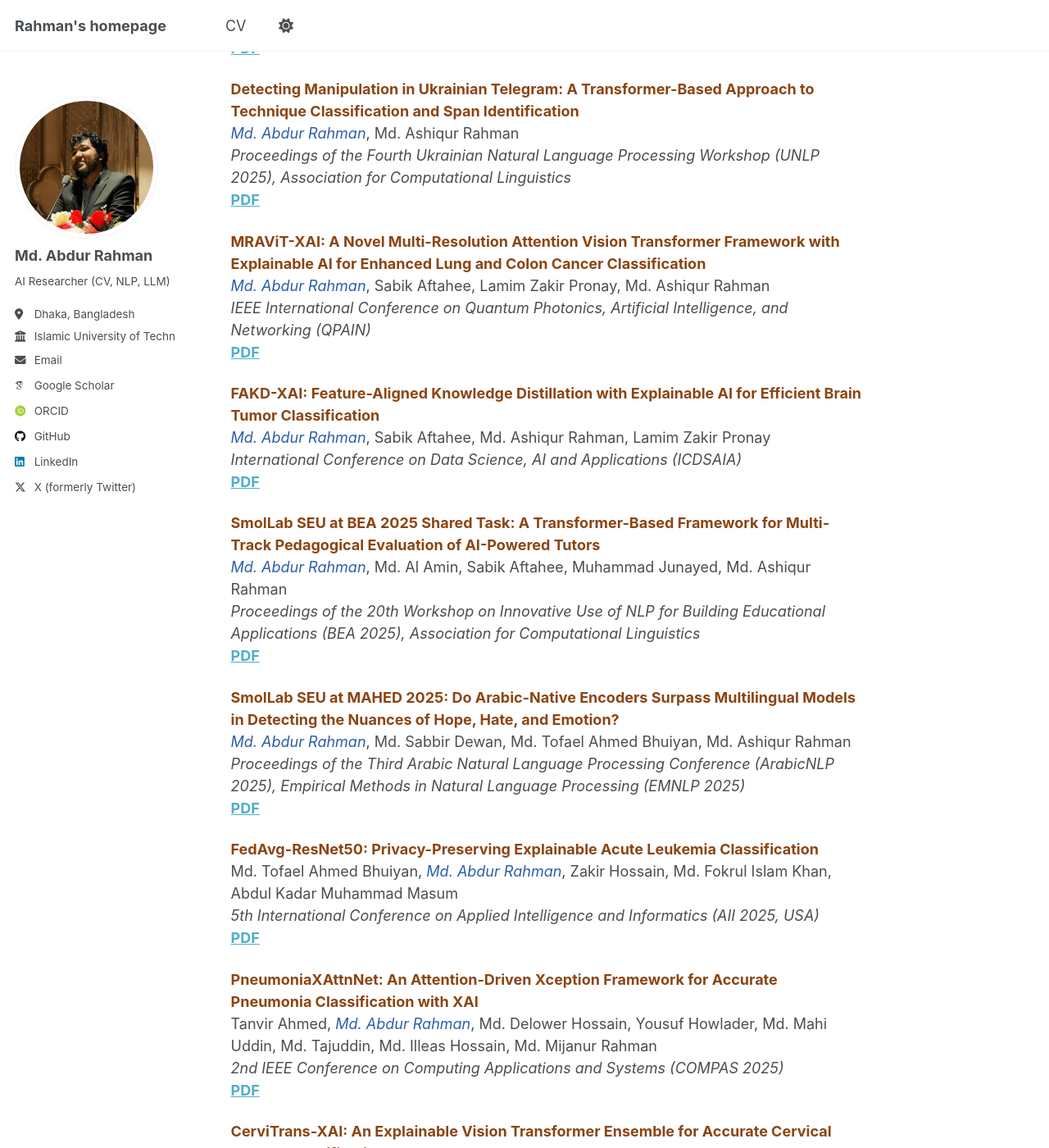
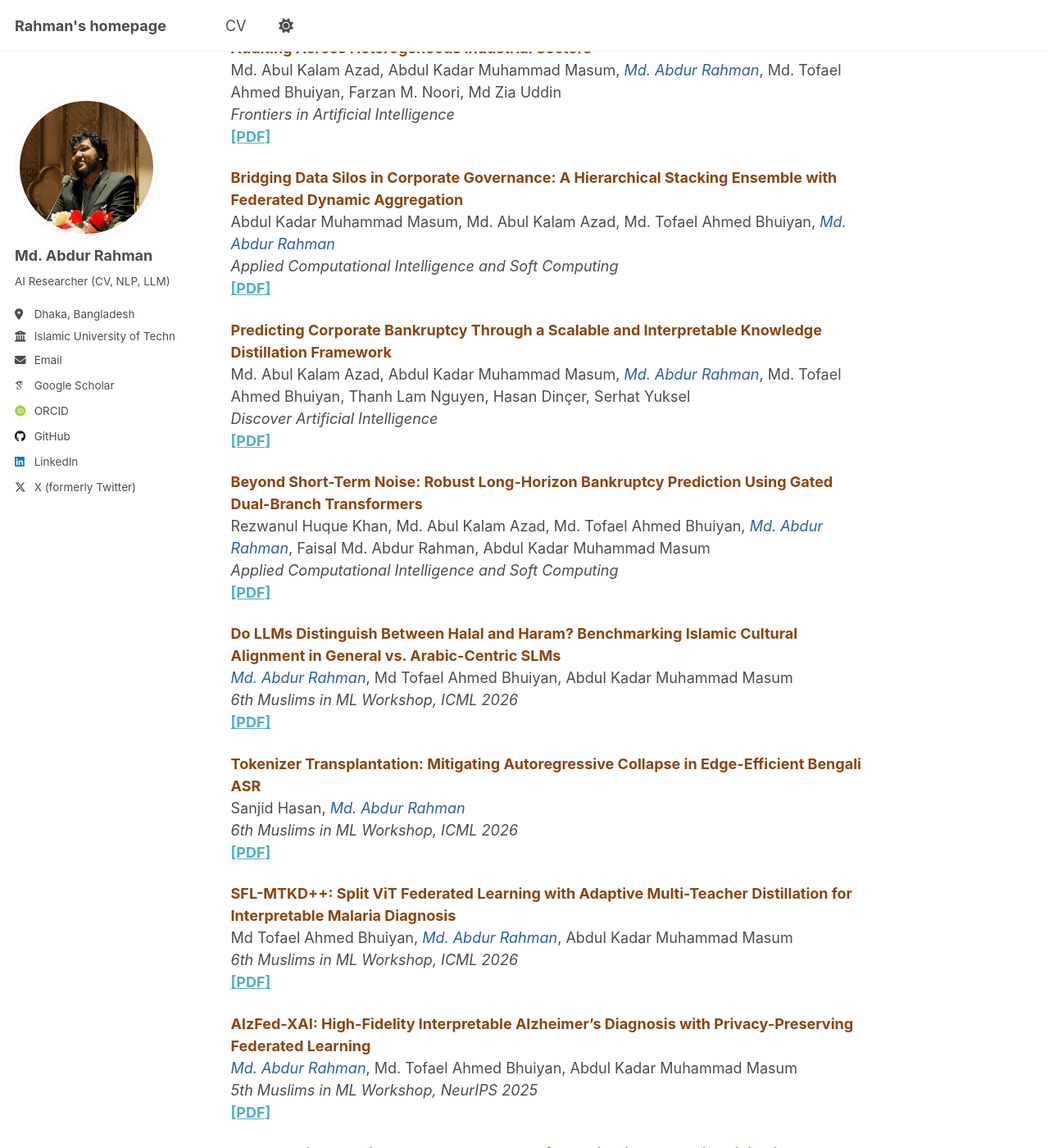
Before and after one commit to borhanitrash/borhanitrash.github.io, a Jekyll site: the page built from _pages/about.md, in a window 1280 px wide and 1400 px high, scrolled down 2134 px. Shown: the whole window at 82% size. Built offline with Jekyll 4.4.1, drawn with Linux system fonts in a browser that asks for light colours; some web fonts are replaced; a script that is not in the unit is left out; some of the changed text lies outside the part shown.

Commit message:
Update publication links and author formatting

```diff
--- a/_pages/about.md
+++ b/_pages/about.md
@@ -36,97 +36,97 @@ My current goal is to publish impactful research in top-tier CORE A*/A conferenc
 <span style="color:#8B4513;">**MangoLeafNet-XAI: An Attention-Enhanced Deep Learning Architecture for Accurate and Interpretable Mango Leaf Disease Classification**</span>
 <span style="color:#2E5EAA;">*Md. Abdur Rahman*</span>, Md. Tofael Ahmed Bhuiyan, Farzan Majeed Noori, Md Zia Uddin, Abdul Kadar Muhammad Masum
 *Frontiers in Plant Science*
-[**PDF**](/files/mango.pdf)
+[**[PDF]**](files/mango.pdf)
+
+<span style="color:#8B4513;">**Integrating Domain-Specific Convolutional Features with Swin Transformers for Transparent Cervical Cancer Diagnostics**</span>
+<span style="color:#2E5EAA;">*Md. Abdur Rahman*</span>, Md. Tofael Ahmed Bhuiyan, Md Fokrul Islam KHAN, Md Zia Uddin, Ulysse Teller Masao Côté-Allard, Abdul Kadar Muhammad Masum
+*Frontiers in Oncology*
+[**[PDF]**](files/CAMF-Swin.pdf)
 
 <span style="color:#8B4513;">**FedMal-XAI: An Explainable Federated Vision Transformer Leveraging Knowledge Distillation for Privacy-Preserving Malaria Detection**</span>
-<span style="color:#2E5EAA;">*Md. Abdur Rahman*</span>, Md. Tofael Ahmed Bhuiyan, Md Fokrul Islam Khan, Farzan M. Noori, Abdul Kadar Muhammad Masum
+Md. Tofael Ahmed Bhuiyan, <span style="color:#2E5EAA;">*Md. Abdur Rahman*</span>, Md Fokrul Islam Khan, Farzan M. Noori, Abdul Kadar Muhammad Masum
 *Frontiers in Public Health*
-[**PDF**](/files/fedmal.pdf)
+[**[PDF]**](files/fedmal.pdf)
+
+<span style="color:#8B4513;">**DFU-GCNet: A Global Context-Enhanced Inception Network for Robust and Interpretable Diabetic Foot Ulcer Classification**</span>
+Md. Tofael Ahmed Bhuiyan, <span style="color:#2E5EAA;">*Md. Abdur Rahman*</span>, Farzan M. Noori, Abdul Kadar Muhammad Masum
+*Frontiers in Digital Health*
+[**[PDF]**](files/DFU-GCNet.pdf)
+
+<span style="color:#8B4513;">**Privacy-Preserving ESG Risk Prediction via Federated Hybrid Neural-Boosting Ensembles**</span>
+Abdul Kadar Muhammad Masum, Md. Abul Kalam Azad, <span style="color:#2E5EAA;">*Md. Abdur Rahman*</span>, Md. Tofael Ahmed Bhuiyan, Ramona Birău, Virgil Popescu
+*IEEE Access*
+[**[PDF]**](files/Fed-VES.pdf)
+
+<span style="color:#8B4513;">**EcoStack-Pro: An Adaptive Federated Learning Framework for Interpretable ESG Auditing Across Heterogeneous Industrial Sectors**</span>
+Md. Abul Kalam Azad, Abdul Kadar Muhammad Masum, <span style="color:#2E5EAA;">*Md. Abdur Rahman*</span>, Md. Tofael Ahmed Bhuiyan, Farzan M. Noori, Md Zia Uddin
+*Frontiers in Artificial Intelligence*
+[**[PDF]**](files/EcoStack-Pro.pdf)
 
 <span style="color:#8B4513;">**Bridging Data Silos in Corporate Governance: A Hierarchical Stacking Ensemble with Federated Dynamic Aggregation**</span>
-<span style="color:#2E5EAA;">*Md. Abdur Rahman*</span>, Abdul Kadar Muhammad Masum, Md. Abul Kalam Azad, Md. Tofael Ahmed Bhuiyan
+Abdul Kadar Muhammad Masum, Md. Abul Kalam Azad, Md. Tofael Ahmed Bhuiyan, <span style="color:#2E5EAA;">*Md. Abdur Rahman*</span>
 *Applied Computational Intelligence and Soft Computing*
+[**[PDF]**](files/FedDWA.pdf)
 
-<span style="color:#8B4513;">**AlzFed-XAI: High-Fidelity Interpretable Alzheimer's Diagnosis with Privacy Preserving Federated Learning**</span>
+<span style="color:#8B4513;">**Predicting Corporate Bankruptcy Through a Scalable and Interpretable Knowledge Distillation Framework**</span>
+Md. Abul Kalam Azad, Abdul Kadar Muhammad Masum, <span style="color:#2E5EAA;">*Md. Abdur Rahman*</span>, Md. Tofael Ahmed Bhuiyan, Thanh Lam Nguyen, Hasan Dinçer, Serhat Yuksel
+*Discover Artificial Intelligence*
+[**[PDF]**](files/CBKD.pdf)
+
+<span style="color:#8B4513;">**Beyond Short-Term Noise: Robust Long-Horizon Bankruptcy Prediction Using Gated Dual-Branch Transformers**</span>
+Rezwanul Huque Khan, Md. Abul Kalam Azad, Md. Tofael Ahmed Bhuiyan, <span style="color:#2E5EAA;">*Md. Abdur Rahman*</span>, Faisal Md. Abdur Rahman, Abdul Kadar Muhammad Masum
+*Applied Computational Intelligence and Soft Computing*
+[**[PDF]**](files/GST-Net.pdf)
+
+<span style="color:#8B4513;">**Do LLMs Distinguish Between Halal and Haram? Benchmarking Islamic Cultural Alignment in General vs. Arabic-Centric SLMs**</span>
+<span style="color:#2E5EAA;">*Md. Abdur Rahman*</span>, Md Tofael Ahmed Bhuiyan, Abdul Kadar Muhammad Masum
+*6th Muslims in ML Workshop, ICML 2026*
+[**[PDF]**](files/ACE-Adapt.pdf)
+
+<span style="color:#8B4513;">**Tokenizer Transplantation: Mitigating Autoregressive Collapse in Edge-Efficient Bengali ASR**</span>
+Sanjid Hasan, <span style="color:#2E5EAA;">*Md. Abdur Rahman*</span>
+*6th Muslims in ML Workshop, ICML 2026*
+[**[PDF]**](files/ASR.pdf)
+
+<span style="color:#8B4513;">**SFL-MTKD++: Split ViT Federated Learning with Adaptive Multi-Teacher Distillation for Interpretable Malaria Diagnosis**</span>
+Md Tofael Ahmed Bhuiyan, <span style="color:#2E5EAA;">*Md. Abdur Rahman*</span>, Abdul Kadar Muhammad Masum
+*6th Muslims in ML Workshop, ICML 2026*
+[**[PDF]**](files/SFL-MTKD.pdf)
+
+<span style="color:#8B4513;">**AlzFed-XAI: High-Fidelity Interpretable Alzheimer's Diagnosis with Privacy-Preserving Federated Learning**</span>
 <span style="color:#2E5EAA;">*Md. Abdur Rahman*</span>, Md. Tofael Ahmed Bhuiyan, Abdul Kadar Muhammad Masum
-*5th Muslims in ML Workshop co-located with NeurIPS 2025*
-[**PDF**](/files/AlzFed_XAI.pdf)
+*5th Muslims in ML Workshop, NeurIPS 2025*
+[**[PDF]**](files/AlzFed_XAI.pdf)
 
 <span style="color:#8B4513;">**ChakmaBridge: A Five-Way Parallel Corpus for Navigating the Script Divide in an Endangered Language**</span>
 <span style="color:#2E5EAA;">*Md. Abdur Rahman*</span>, Md. Tofael Ahmed Bhuiyan, Abdul Kadar Muhammad Masum
-*Second Bangla Language Processing Workshop co-located with AACL-IJCNLP*
-[**PDF**](/files/ChakmaBridge [Camera Ready].pdf)
+*2nd Bangla LP Workshop, AACL-IJCNLP 2025*
+[**[PDF]**](files/Cervical final.pdf)
 
 <span style="color:#8B4513;">**BhasaBodh: Bridging Bangla Dialects and Romanized Forms through Machine Translation**</span>
 Md. Tofael Ahmed Bhuiyan, <span style="color:#2E5EAA;">*Md. Abdur Rahman*</span>, Abdul Kadar Muhammad Masum
-*Second Bangla Language Processing Workshop co-located with AACL-IJCNLP*
-[**PDF**](/files/BhashaBodh [Camera Ready].pdf)
+*2nd Bangla LP Workshop, AACL-IJCNLP 2025*
+[**[PDF]**](files/BhashaBodh [Camera Ready].pdf)
 
 <span style="color:#8B4513;">**Detecting Manipulation in Ukrainian Telegram: A Transformer-Based Approach to Technique Classification and Span Identification**</span>
-<span style="color:#2E5EAA;">*Md. Abdur Rahman*</span>, Md. Ashiqur Rahman
-*Proceedings of the Fourth Ukrainian Natural Language Processing Workshop (UNLP 2025), Association for Computational Linguistics*
-[**PDF**](/files/UNLP Workshop ACL 25.pdf)
-
-<span style="color:#8B4513;">**MRAViT-XAI: A Novel Multi-Resolution Attention Vision Transformer Framework with Explainable AI for Enhanced Lung and Colon Cancer Classification**</span>
-<span style="color:#2E5EAA;">*Md. Abdur Rahman*</span>, Sabik Aftahee, Lamim Zakir Pronay, Md. Ashiqur Rahman
-*IEEE International Conference on Quantum Photonics, Artificial Intelligence, and Networking (QPAIN)*
-[**PDF**](/files/MRAViT XAI IEEE QPAIN 25.pdf)
+<span style="color:#2E5EAA;">*Md. Abdur Rahman*</span>, Md Ashiqur Rahman
+*4th Ukrainian NLP Workshop (UNLP), ACL 2025*
+[**[PDF]**](files/UNLP Workshop ACL 25.pdf)
 
 <span style="color:#8B4513;">**FAKD-XAI: Feature-Aligned Knowledge Distillation with Explainable AI for Efficient Brain Tumor Classification**</span>
-<span style="color:#2E5EAA;">*Md. Abdur Rahman*</span>, Sabik Aftahee, Md. Ashiqur Rahman, Lamim Zakir Pronay
-*International Conference on Data Science, AI and Applications (ICDSAIA)*
-[**PDF**](/files/FAKD_XAI ICDSAIA 25.pdf)
+<span style="color:#2E5EAA;">*Md. Abdur Rahman*</span>, Sabik Aftahee, Md Ashiqur Rahman, Lamim Zakir Pronay
+*International Conference on Data Science, AI and Applications (ICDSAIA 2025)*
+[**[PDF]**](files/FAKD_XAI ICDSAIA 25.pdf)
 
-<span style="color:#8B4513;">**SmolLab SEU at BEA 2025 Shared Task: A Transformer-Based Framework for Multi-Track Pedagogical Evaluation of AI-Powered Tutors**</span>
-<span style="color:#2E5EAA;">*Md. Abdur Rahman*</span>, Md. Al Amin, Sabik Aftahee, Muhammad Junayed, Md. Ashiqur Rahman
-*Proceedings of the 20th Workshop on Innovative Use of NLP for Building Educational Applications (BEA 2025), Association for Computational Linguistics*
-[**PDF**](/files/BEA Workshop ACL 25.pdf)
-
-<span style="color:#8B4513;">**SmolLab SEU at MAHED 2025: Do Arabic-Native Encoders Surpass Multilingual Models in Detecting the Nuances of Hope, Hate, and Emotion?**</span>
-<span style="color:#2E5EAA;">*Md. Abdur Rahman*</span>, Md. Sabbir Dewan, Md. Tofael Ahmed Bhuiyan, Md. Ashiqur Rahman
-*Proceedings of the Third Arabic Natural Language Processing Conference (ArabicNLP 2025), Empirical Methods in Natural Language Processing (EMNLP 2025)*
-[**PDF**](/files/17_SmolLab_SEU_at_MAHED_2025_D.pdf)
-
-<span style="color:#8B4513;">**FedAvg-ResNet50: Privacy-Preserving Explainable Acute Leukemia Classification**</span>
-Md. Tofael Ahmed Bhuiyan, <span style="color:#2E5EAA;">*Md. Abdur Rahman*</span>, Zakir Hossain, Md. Fokrul Islam Khan, Abdul Kadar Muhammad Masum
-*5th International Conference on Applied Intelligence and Informatics (AII 2025, USA)*
-[**PDF**](/files/Leukemia using FedAvg+ResNet50 AII25 .pdf)
-
-<span style="color:#8B4513;">**PneumoniaXAttnNet: An Attention-Driven Xception Framework for Accurate Pneumonia Classification with XAI**</span>
-Tanvir Ahmed, <span style="color:#2E5EAA;">*Md. Abdur Rahman*</span>, Md. Delower Hossain, Yousuf Howlader, Md. Mahi Uddin, Md. Tajuddin, Md. Illeas Hossain, Md. Mijanur Rahman
-*2nd IEEE Conference on Computing Applications and Systems (COMPAS 2025)*
-[**PDF**](/files/Lung_Pneumonia__Review final.pdf)
-
-<span style="color:#8B4513;">**CerviTrans-XAI: An Explainable Vision Transformer Ensemble for Accurate Cervical Cancer Classification**</span>
-Md. Delower Hossain, Md. Mijanur Rahman, <span style="color:#2E5EAA;">*Md. Abdur Rahman*</span>, Tanvir Ahmed, Sujay Dhar, Ornab Biswass
-*2nd IEEE Conference on Computing Applications and Systems (COMPAS 2025)*
-[**PDF**](/files/Cervical final.pdf)
-
-<span style="color:#8B4513;">**Advancing Military Cybersecurity: A Scalable Ensemble Network Intrusion Detection System Framework with SHAP Analysis for Military Operations**</span>
-Md. Tofael Ahmed Bhuiyan, <span style="color:#2E5EAA;">*Md. Abdur Rahman*</span>, Prof. Dr. Abdul Kadar Muhammad Masum, Arif Hossen, Md Ruhul Rabbi
-*6th IEEE International Conference on Telecommunications and Photonics (ICTP 2025)*
-[**PDF**](/files/BUET ICTP 2025 orginal.pdf)
+<span style="color:#8B4513;">**X-ArsenicDistill: An Efficient and Interpretable Framework for Arsenicosis Classification via Knowledge Distillation**</span>
+<span style="color:#2E5EAA;">*Md. Abdur Rahman*</span>, Md. Tofael Ahmed Bhuiyan, Mohammad Mahmudur Rahman, Iffat Sania Hossain, Abu Kowshir Bitto, Prof. Dr. Abdul Kadar Muhammad Masum*
+*28th International Conference on Computer and Information Technology 2025*
+[**[PDF]**](files/X-ArsenicDistill.pdf)
 
 <span style="color:#8B4513;">**DeepSea-Net: A YOLO Based Framework for Real-Time Detection and Classification of Underwater Plastic Pollution**</span>
 Progga Parmita Roy, Sabbir Sarder Munna, Md. Sazed Ul Karim, <span style="color:#2E5EAA;">*Md. Abdur Rahman*</span>, Md. Tofael Ahmed Bhuiyan, Md. Joseb Siddique Siam
-*2025 IEEE 7th International Conference on Sustainable Technologies for Industry 5.0 (STI 2025)*
-[**PDF**](/files/DeepSea_Net.pdf)
-
-<span style="color:#8B4513;">**SmolLab SEU at CheckThat! 2025: How Well Do Multilingual Transformers Transfer Across News Domains for Cross-lingual Subjectivity Detection?**</span>
-<span style="color:#2E5EAA;">*Md. Abdur Rahman*</span>, Md. Al Amin, Md. Sabbir Dewan, Md. Jahid Hasan, Md. Ashiqur Rahman
-*CheckThat! Lab Workshop, 16th Conference and Labs of the Evaluation Forum*
-[**PDF**](/files/CheckThat Lab_at_CLEF_2025.pdf)
-
-<span style="color:#8B4513;">**Hinterwelt@LT-EDI 2025: A Transformer-Based Approach for Identifying Racial Hoaxes in Code-Mixed Hindi-English Social Media Narratives**</span>
-<span style="color:#2E5EAA;">*Md. Abdur Rahman*</span>, Md. Al Amin, Sabik Aftahee, Md. Ashiqur Rahman
-*LT-EDI Workshop, 5th Conference on Language, Data and Knowledge*
-[**PDF**](/files/SOCIAL_MEDIA LDK 25.pdf)
-
-<span style="color:#8B4513;">**Hinterwelt@LT-EDI 2025: A Transformer-Based Detection of Caste and Migration Hate Speech in Tamil Social Media**</span>
-Md. Al Amin∗, Sabik Aftahee∗, <span style="color:#2E5EAA;">*Md. Abdur Rahman*</span>∗, Md. Sajid Hossain Khan, Md. Ashiqur Rahman
-*LT-EDI Workshop, 5th Conference on Language, Data and Knowledge*
-∗Authors contributed equally to this work.
-[**PDF**](/files/Caste_Tamil LDK 25.pdf)
+*7th IEEE International Conference on Sustainable Technologies for Industry 5.0 (STI 2025)*
+[**[PDF]**](files/DeepSea_Net.pdf)
 
 
 ## 📘 Manuscripts Under Review
```
